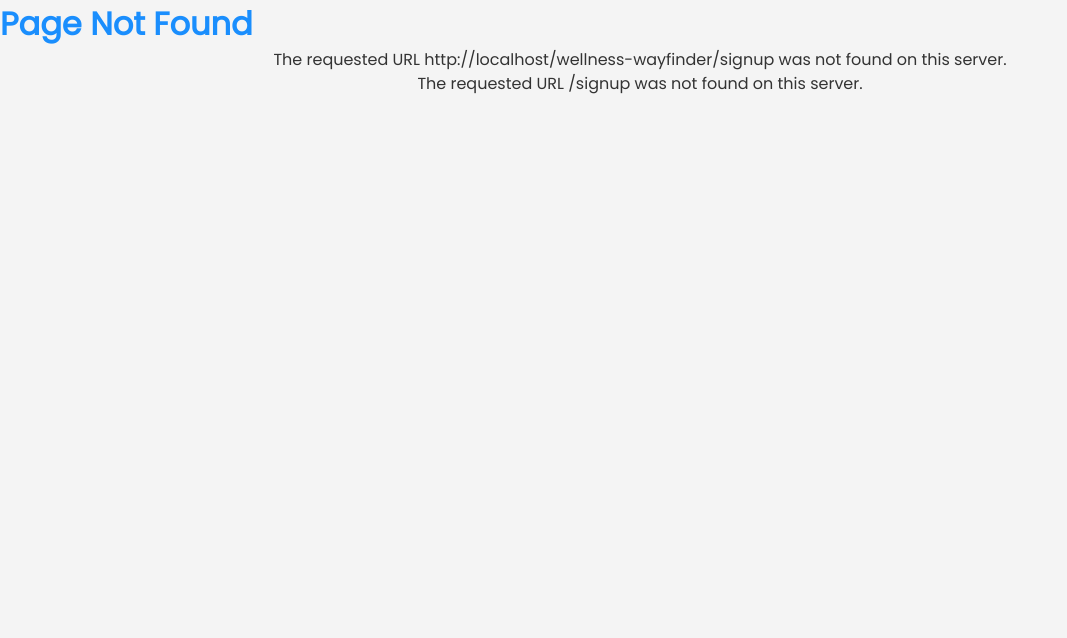
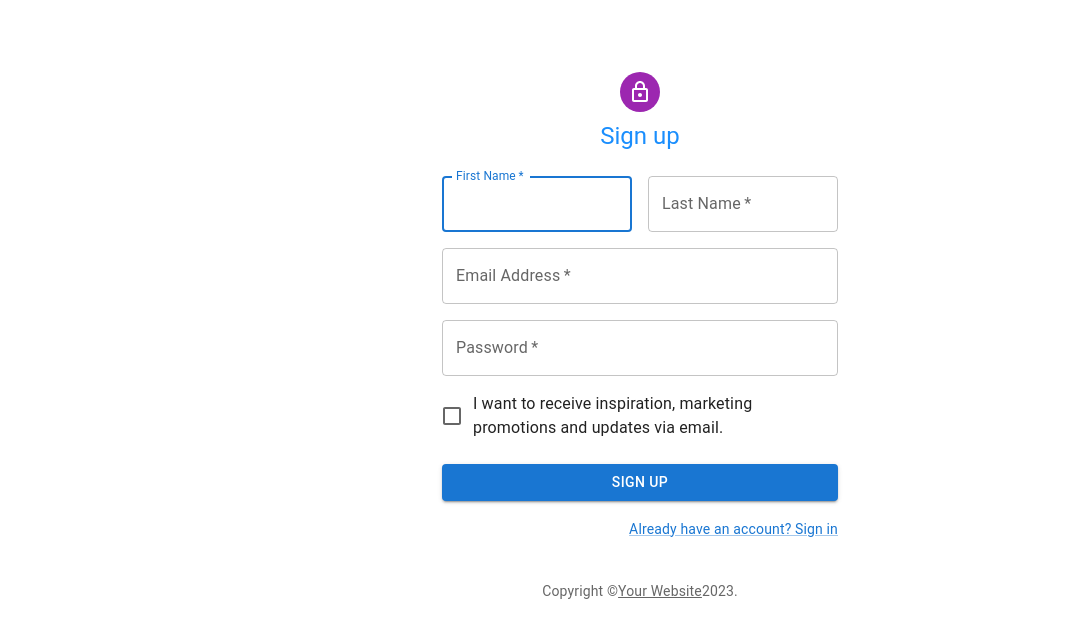
Before and after one commit to SmashSidak-1508/wellness-wayfinder, a React (Create React App) app: page /wellness-wayfinder/signup in a window 1280 px wide. Before the commit this address had no page. Shown: the top 638 px of the page, without its empty margins (0-1067 px from the left). Built offline with nearby package versions, Linux system fonts and the light colour scheme.

Commit message:
login&signup and added footer to about and reviews

```diff
--- a/src/App.js
+++ b/src/App.js
@@ -11,6 +11,7 @@
 import About from "./Pages/About";
 import Reviews from "./Pages/Reviews";
 import Login from "./Pages/Login";
+import SignUp from "./Pages/SignUp";
 
 function App() {
   return (
@@ -23,6 +24,7 @@
           <Route path="/about" element={<About/>} />
           <Route path="/reviews" element={<Reviews/>} />
           <Route path="/login" element={<Login/>} />
+          <Route path="/signup" element={<SignUp/>} />
           <Route path="/legal" element={<Legal/>} />
           <Route path="/appointment" element={<Appointment />} />
           <Route path="*" element={<NotFound />} />
--- a/src/Components/Hero.js
+++ b/src/Components/Hero.js
@@ -4,7 +4,8 @@
 import { faCalendarCheck, faAngleUp } from "@fortawesome/free-solid-svg-icons";
 import { useNavigate  } from "react-router-dom";
 import "../Styles/Hero.css";
-
+import { Link } from "react-router-dom";
+import SignUp from "../Pages/SignUp";
 function Hero() {
   const navigate = useNavigate();
   const [goUp, setGoUp] = useState(false);
@@ -44,13 +45,12 @@
           Navigate your well-being with personalized recommendations. Connect
             with experts and explore a journey to holistic wellness.
           </p>
-          <button
-            className="text-appointment-btn"
-            type="button"
-            onClick={handleBookAppointmentClick}
-          >
-            <FontAwesomeIcon icon={faCalendarCheck} /> Make your Profile
-          </button>
+          <button className="text-appointment-btn" onClick={SignUp}>
+  <Link to="/SignUp">
+    <FontAwesomeIcon icon={faCalendarCheck} /> SignUp your profile
+  </Link>
+</button>
+
           <div className="text-stats">
             <div className="text-stats-container">
               <p>14k+</p>
--- a/src/Pages/About.js
+++ b/src/Pages/About.js
@@ -2,9 +2,13 @@
 import Doctor from "../Assets/doctor-group.png";
 import SolutionStep from "../Components/SolutionStep"
 import "../Styles/About.css";
+import Navbar from "../Components/Navbar";
+import Footer from "../Components/Footer";
 
 function About() {
   return (
+    <>
+    <Navbar/>
     <div className="about-section" id="about">
       <div className="about-image-content">
         <img src={Doctor} alt="Doctor Group" className="about-image1" />
@@ -33,8 +37,11 @@
           title="Get Your Solutions"
           description="Our experienced experts and chat support are here to provide expert advice and personalized plans, helping you achieve your best possible health."
         />
+
       </div>
     </div>
+    <Footer/>
+    </>
   );
 }
 
--- a/src/Pages/Reviews.js
+++ b/src/Pages/Reviews.js
@@ -1,6 +1,8 @@
 import React, { useState } from "react";
 import { customerReviews } from "../Scripts/reviews";
 import "../Styles/Reviews.css";
+import Navbar from "../Components/Navbar";
+import Footer from "../Components/Footer";
 
 function Reviews() {
   let rMessage, rName, rLocation;
@@ -31,6 +33,8 @@
   handleReviewsUpdation();
 
   return (
+    <>
+    <Navbar/>
     <div className="review-section" id="reviews">
       <div className="rw-text-content">
         <p className="rw-text-title">
@@ -70,6 +74,8 @@
         </div>
       </div>
     </div>
+    <Footer/>
+    </>
   );
 }
 
--- /dev/null
+++ b/src/Pages/SignUp.js
@@ -0,0 +1,133 @@
+import * as React from 'react';
+import Avatar from '@mui/material/Avatar';
+import Button from '@mui/material/Button';
+import CssBaseline from '@mui/material/CssBaseline';
+import TextField from '@mui/material/TextField';
+import FormControlLabel from '@mui/material/FormControlLabel';
+import Checkbox from '@mui/material/Checkbox';
+import Link from '@mui/material/Link';
+import Grid from '@mui/material/Grid';
+import Box from '@mui/material/Box';
+import LockOutlinedIcon from '@mui/icons-material/LockOutlined';
+import Typography from '@mui/material/Typography';
+import Container from '@mui/material/Container';
+import { createTheme, ThemeProvider } from '@mui/material/styles';
+
+function Copyright(props) {
+  return (
+    <Typography variant="body2" color="text.secondary" align="center" {...props}>
+      {'Copyright © '}
+      <Link color="inherit" href="https://mui.com/">
+        Your Website
+      </Link>{' '}
+      {new Date().getFullYear()}
+      {'.'}
+    </Typography>
+  );
+}
+
+// TODO remove, this demo shouldn't need to reset the theme.
+
+const defaultTheme = createTheme();
+
+export default function SignUp() {
+  const handleSubmit = (event) => {
+    event.preventDefault();
+    const data = new FormData(event.currentTarget);
+    console.log({
+      email: data.get('email'),
+      password: data.get('password'),
+    });
+  };
+
+  return (
+    <ThemeProvider theme={defaultTheme}>
+      <Container component="main" maxWidth="xs">
+        <CssBaseline />
+        <Box
+          sx={{
+            marginTop: 8,
+            display: 'flex',
+            flexDirection: 'column',
+            alignItems: 'center',
+          }}
+        >
+          <Avatar sx={{ m: 1, bgcolor: 'secondary.main' }}>
+            <LockOutlinedIcon />
+          </Avatar>
+          <Typography component="h1" variant="h5">
+            Sign up
+          </Typography>
+          <Box component="form" noValidate onSubmit={handleSubmit} sx={{ mt: 3 }}>
+            <Grid container spacing={2}>
+              <Grid item xs={12} sm={6}>
+                <TextField
+                  autoComplete="given-name"
+                  name="firstName"
+                  required
+                  fullWidth
+                  id="firstName"
+                  label="First Name"
+                  autoFocus
+                />
+              </Grid>
+              <Grid item xs={12} sm={6}>
+                <TextField
+                  required
+                  fullWidth
+                  id="lastName"
+                  label="Last Name"
+                  name="lastName"
+                  autoComplete="family-name"
+                />
+              </Grid>
+              <Grid item xs={12}>
+                <TextField
+                  required
+                  fullWidth
+                  id="email"
+                  label="Email Address"
+                  name="email"
+                  autoComplete="email"
+                />
+              </Grid>
+              <Grid item xs={12}>
+                <TextField
+                  required
+                  fullWidth
+                  name="password"
+                  label="Password"
+                  type="password"
+                  id="password"
+                  autoComplete="new-password"
+                />
+              </Grid>
+              <Grid item xs={12}>
+                <FormControlLabel
+                  control={<Checkbox value="allowExtraEmails" color="primary" />}
+                  label="I want to receive inspiration, marketing promotions and updates via email."
+                />
+              </Grid>
+            </Grid>
+            <Button
+              type="submit"
+              fullWidth
+              variant="contained"
+              sx={{ mt: 3, mb: 2 }}
+            >
+              Sign Up
+            </Button>
+            <Grid container justifyContent="flex-end">
+              <Grid item>
+                <Link href="#" variant="body2">
+                  Already have an account? Sign in
+                </Link>
+              </Grid>
+            </Grid>
+          </Box>
+        </Box>
+        <Copyright sx={{ mt: 5 }} />
+      </Container>
+    </ThemeProvider>
+  );
+}
```
Also changed, not shown: 1 other file (tests, documents, lock files or other folders).
